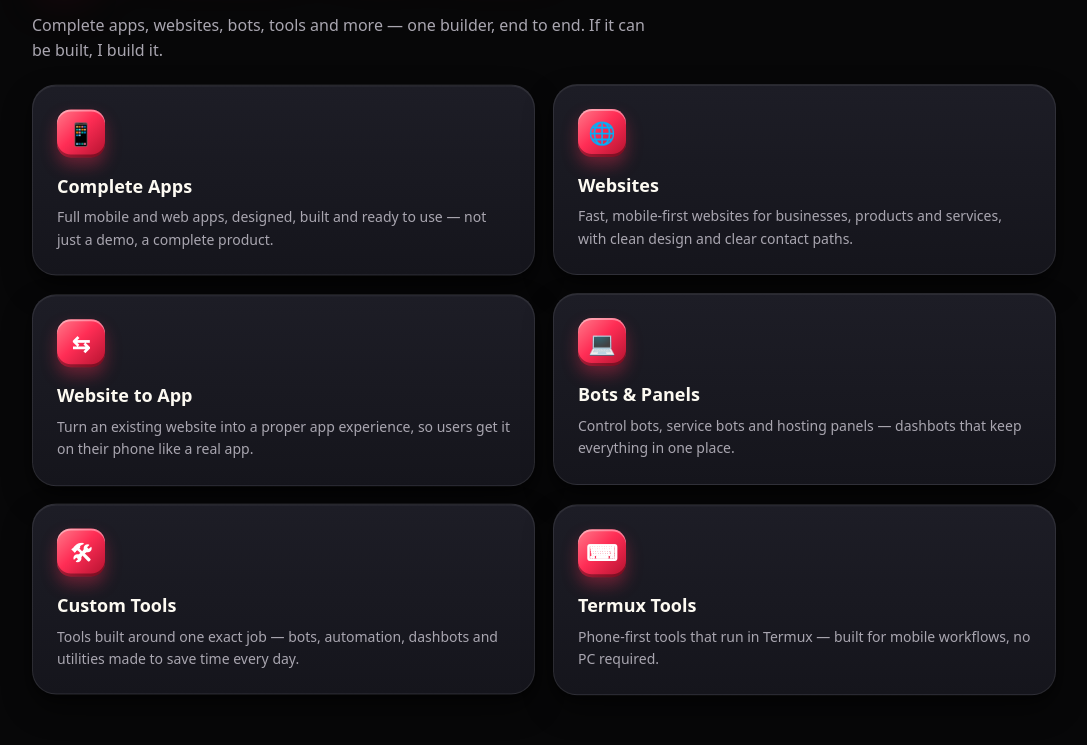
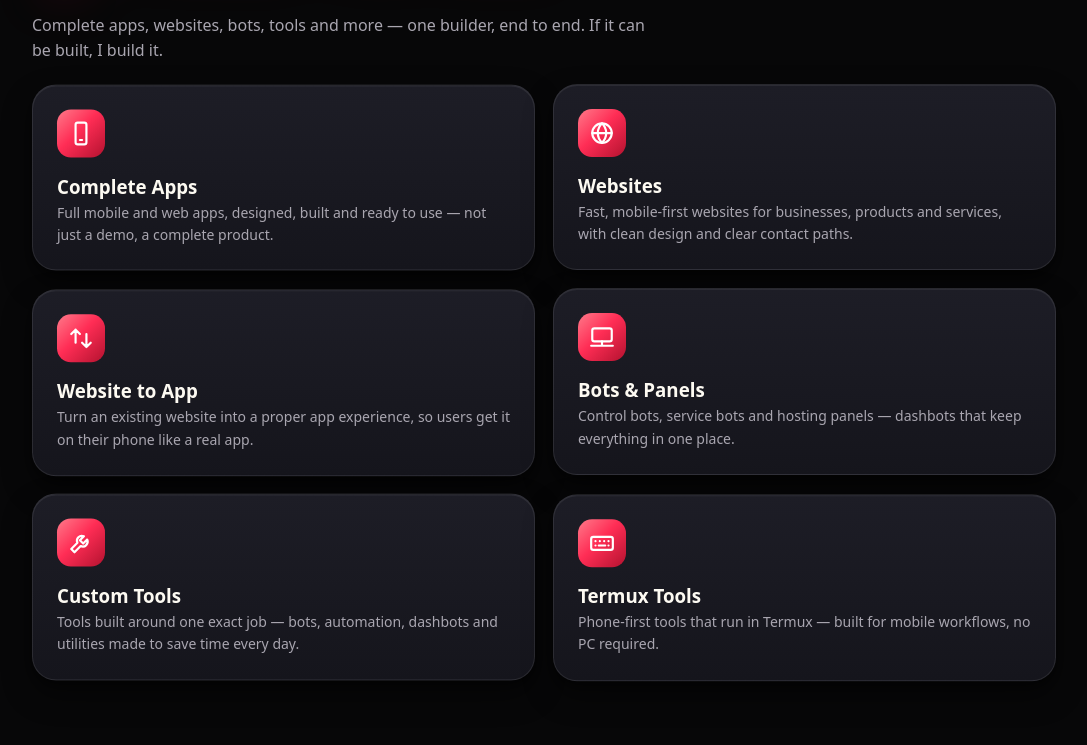
Before and after one commit to shadow667788/shadow-portfolio, a plain HTML site: page index.html in a window 1280 px wide. Shown: the part 1672-2417 px from the top of the page, without its empty margins (96-1183 px from the left). Drawn offline with Linux system fonts and the light colour scheme.

Commit message:
Replace emoji icons with SVG graphics

```diff
--- a/index.html
+++ b/index.html
@@ -154,7 +154,9 @@
   .reveal{opacity:0;transform:translateY(24px);transition:opacity .7s ease,transform .7s ease}
   .reveal.visible{opacity:1;transform:none}
   .grid{display:grid;gap:18px;align-items:start}
-  .service-icon{width:48px;height:48px;border-radius:14px;display:grid;place-items:center;font-size:22px;font-weight:900;color:#fff;background:var(--grad);margin-bottom:14px;box-shadow:inset 0 2px 0 rgba(255,255,255,.4),inset 0 -3px 0 rgba(0,0,0,.35),0 8px 16px rgba(255,45,85,.35);animation:floatY 5s ease-in-out infinite}
+  .service-icon{width:48px;height:48px;border-radius:14px;display:grid;place-items:center;color:#fff;background:var(--grad);margin-bottom:14px;}
+  .service-icon svg{width:26px;height:26px;display:block}
+  .mini-crown{width:14px;height:14px;display:inline-block;vertical-align:-2px}box-shadow:inset 0 2px 0 rgba(255,255,255,.4),inset 0 -3px 0 rgba(0,0,0,.35),0 8px 16px rgba(255,45,85,.35);animation:floatY 5s ease-in-out infinite}
   .service-card h3{font-size:18px;margin-bottom:6px}
   .service-card p{color:var(--muted);font-size:14px;line-height:1.6}
   .card{background:linear-gradient(180deg,var(--panel2),var(--panel));border:1px solid rgba(255,255,255,.09);border-radius:24px;padding:24px;box-shadow:inset 0 1px 0 rgba(255,255,255,.07),0 14px 30px rgba(0,0,0,.45),0 4px 10px rgba(0,0,0,.35);animation:bob 8s ease-in-out infinite;transition:box-shadow .25s,border-color .25s}
@@ -213,7 +215,7 @@
 <div class="marquee top-marquee" aria-hidden="true"><div class="marquee-track"><span>SHADOW DEVELOPER &bull; SHADOW PAKISTAN &bull; SHADOW BOTS &bull; TELEGRAM BOTS &bull; WEBSITES &bull; PYTHON &bull; </span><span>SHADOW DEVELOPER &bull; SHADOW PAKISTAN &bull; SHADOW BOTS &bull; TELEGRAM BOTS &bull; WEBSITES &bull; PYTHON &bull; </span></div></div>
 <div class="wrap">
   <header id="home">
-    <div class="topbar"><span class="topbrand"><span>SHADOW DEVELOPER &#9819;</span></span></div>
+    <div class="topbar"><span class="topbrand"><span>SHADOW DEVELOPER <svg class="mini-crown" viewBox="0 0 24 24" fill="none" aria-hidden="true"><path d="M3 8l4 4 5-6 5 6 4-4v9H3V8z" fill="currentColor"/></svg></span></span></div>
     <div class="king-logo" aria-label="SHADOW king logo">
       <div class="logo-ring"></div>
       <div class="logo-orbit" aria-hidden="true"><i></i><i></i><i></i><i></i></div>
@@ -241,7 +243,7 @@
   <main>
     <section class="hero" aria-label="Introduction">
       <div class="hero-text">
-        <span class="kicker">&#9819; Shadow Developer &mdash; Available for projects</span>
+        <span class="kicker"><svg class="mini-crown" viewBox="0 0 24 24" fill="none" aria-hidden="true"><path d="M3 8l4 4 5-6 5 6 4-4v9H3V8z" fill="currentColor"/></svg> Shadow Developer &mdash; Available for projects</span>
         <h1>Shadow Developer — I build <em>smart digital products</em></h1>
         <div class="typing">I create <b id="typing">Telegram Bots</b><span class="cursor"></span></div>
         <p class="lead">Shadow Developer Pakistan — complete apps, websites, website-to-app conversions, Shadow Bots, bots &amp; panels, custom tools and Termux tools. If it can be built, I build it. Python development, Telegram bots, bot developer services and automation, built clean, fast and made to be used every day.</p>
@@ -283,12 +285,12 @@
       <div class="sec-head"><div class="sec-num">02 / SERVICES</div><h2>What I Build — Anything</h2></div>
       <p style="color:var(--muted);margin:-8px 0 24px;max-width:620px">Complete apps, websites, bots, tools and more — one builder, end to end. If it can be built, I build it.</p>
       <div class="grid cols2">
-        <article class="card service-card reveal"><div class="service-icon">&#128241;</div><h3>Complete Apps</h3><p>Full mobile and web apps, designed, built and ready to use — not just a demo, a complete product.</p></article>
-        <article class="card service-card reveal"><div class="service-icon">&#127760;</div><h3>Websites</h3><p>Fast, mobile-first websites for businesses, products and services, with clean design and clear contact paths.</p></article>
-        <article class="card service-card reveal"><div class="service-icon">&#8646;</div><h3>Website to App</h3><p>Turn an existing website into a proper app experience, so users get it on their phone like a real app.</p></article>
-        <article class="card service-card reveal"><div class="service-icon">&#128187;</div><h3>Bots &amp; Panels</h3><p>Control bots, service bots and hosting panels — dashbots that keep everything in one place.</p></article>
-        <article class="card service-card reveal"><div class="service-icon">&#128736;</div><h3>Custom Tools</h3><p>Tools built around one exact job — bots, automation, dashbots and utilities made to save time every day.</p></article>
-        <article class="card service-card reveal"><div class="service-icon">&#9000;</div><h3>Termux Tools</h3><p>Phone-first tools that run in Termux — built for mobile workflows, no PC required.</p></article>
+        <article class="card service-card reveal"><div class="service-icon"><svg viewBox="0 0 24 24" fill="none" stroke="#fff" stroke-width="2" stroke-linecap="round" stroke-linejoin="round" aria-hidden="true"><rect x="7" y="2" width="10" height="20" rx="2"/><path d="M11 18h2"/></svg></div><h3>Complete Apps</h3><p>Full mobile and web apps, designed, built and ready to use — not just a demo, a complete product.</p></article>
+        <article class="card service-card reveal"><div class="service-icon"><svg viewBox="0 0 24 24" fill="none" stroke="#fff" stroke-width="2" stroke-linecap="round" stroke-linejoin="round" aria-hidden="true"><circle cx="12" cy="12" r="9"/><path d="M3 12h18M12 3c2.5 2.6 3.9 5.7 3.9 9S14.5 18.4 12 21c-2.5-2.6-3.9-5.7-3.9-9S9.5 5.6 12 3z"/></svg></div><h3>Websites</h3><p>Fast, mobile-first websites for businesses, products and services, with clean design and clear contact paths.</p></article>
+        <article class="card service-card reveal"><div class="service-icon"><svg viewBox="0 0 24 24" fill="none" stroke="#fff" stroke-width="2" stroke-linecap="round" stroke-linejoin="round" aria-hidden="true"><path d="M7 16V4M7 4L3 8M7 4l4 4M17 8v12m0 0l4-4m-4 4l-4-4"/></svg></div><h3>Website to App</h3><p>Turn an existing website into a proper app experience, so users get it on their phone like a real app.</p></article>
+        <article class="card service-card reveal"><div class="service-icon"><svg viewBox="0 0 24 24" fill="none" stroke="#fff" stroke-width="2" stroke-linecap="round" stroke-linejoin="round" aria-hidden="true"><rect x="3" y="4" width="18" height="12" rx="2"/><path d="M2 20h20M12 16v4"/></svg></div><h3>Bots &amp; Panels</h3><p>Control bots, service bots and hosting panels — dashbots that keep everything in one place.</p></article>
+        <article class="card service-card reveal"><div class="service-icon"><svg viewBox="0 0 24 24" fill="none" stroke="#fff" stroke-width="2" stroke-linecap="round" stroke-linejoin="round" aria-hidden="true"><path d="M14.7 6.3a4.5 4.5 0 0 0-6 6L3 18l3 3 5.7-5.7a4.5 4.5 0 0 0 6-6L14 13l-3-3 3.7-3.7z"/></svg></div><h3>Custom Tools</h3><p>Tools built around one exact job — bots, automation, dashbots and utilities made to save time every day.</p></article>
+        <article class="card service-card reveal"><div class="service-icon"><svg viewBox="0 0 24 24" fill="none" stroke="#fff" stroke-width="2" stroke-linecap="round" stroke-linejoin="round" aria-hidden="true"><rect x="2" y="6" width="20" height="12" rx="2"/><path d="M6 10h.01M10 10h.01M14 10h.01M18 10h.01M6 14h.01M18 14h.01M9 14h6"/></svg></div><h3>Termux Tools</h3><p>Phone-first tools that run in Termux — built for mobile workflows, no PC required.</p></article>
       </div>
     </section>
     <section id="journey" aria-label="Journey">
```
